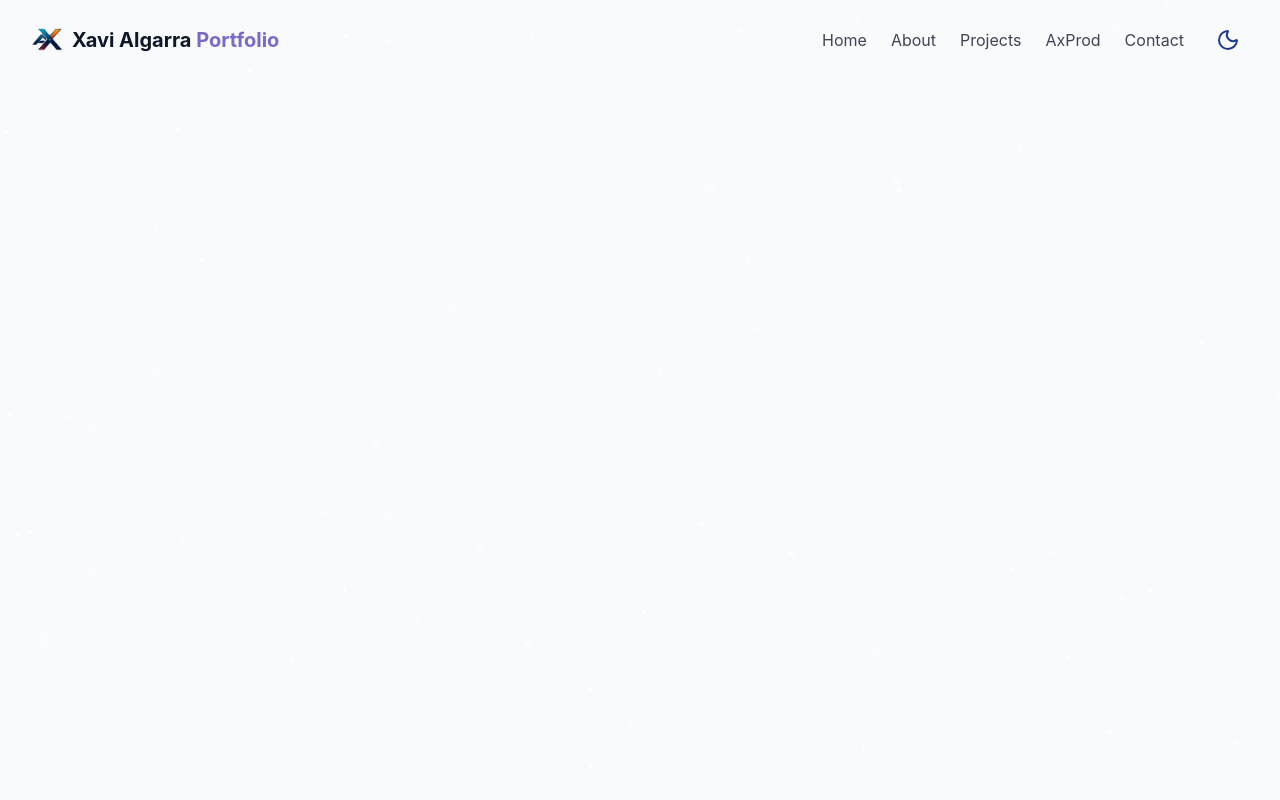
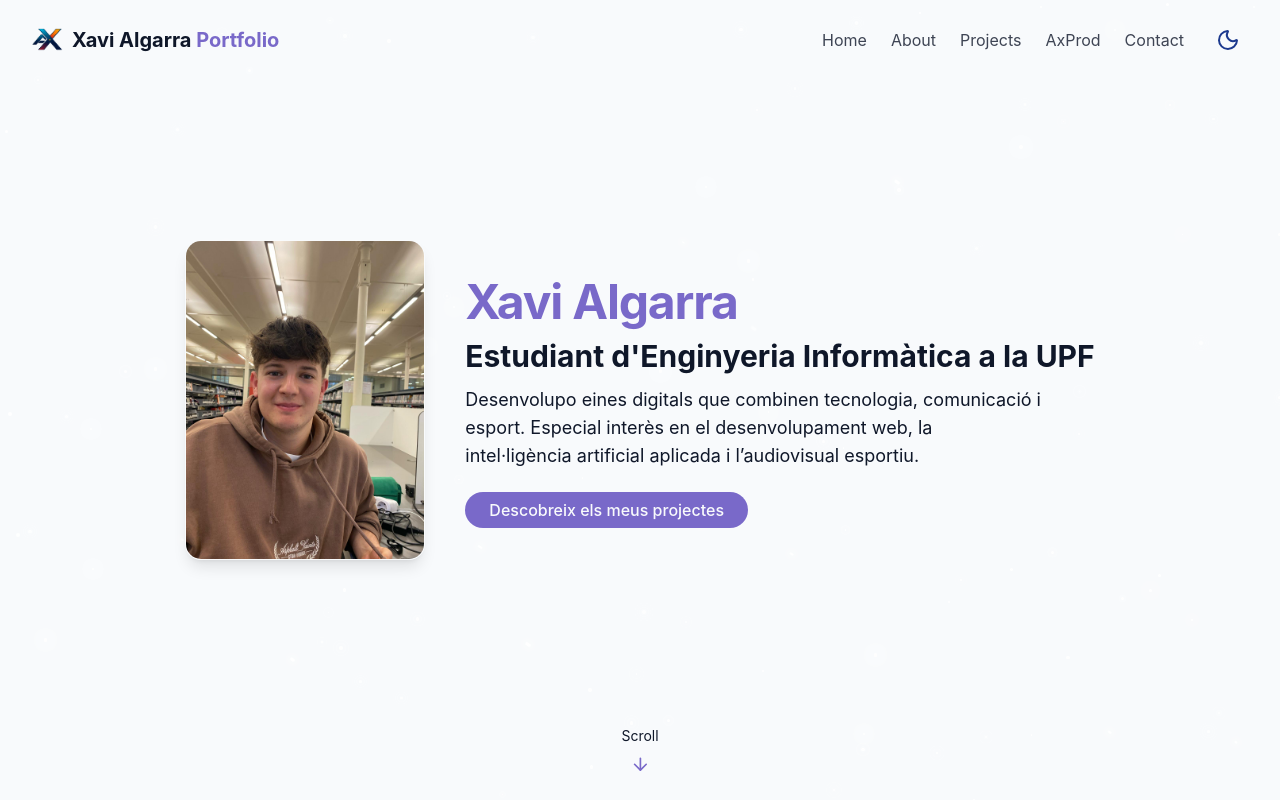
Before and after one commit to xavialgarraa/portfolio-react, a React (Vite) app: page / in a window 1280 px wide. Built offline with nearby package versions, Linux system fonts and the light colour scheme.

Commit message:
hero section

```diff
--- /dev/null
+++ b/src/components/HeroSection.jsx
@@ -0,0 +1,55 @@
+import { ArrowDown } from "lucide-react";
+import Icono from "../assets/xavi.jpg";
+
+export const HeroSection = () => {
+  return (
+    <section
+      id="hero"
+      className="relative min-h-screen flex items-center justify-center px-6 overflow-hidden"
+    >
+
+      {/* Contenido principal */}
+      <div className="z-50 relative max-w-6xl mx-auto w-full flex flex-col md:flex-row items-center justify-center gap-10 px-4 md:px-8 py-12">
+        {/* Imagen lateral rectangular */}
+        <img
+          src={Icono}
+          alt="Xavi"
+          className="w-60 h-auto rounded-2xl shadow-lg border border-white/20 object-cover animate-fade-in"
+        />
+
+        {/* Texto principal */}
+        <div className="text-center md:text-left space-y-3">
+            <h1 className="text-4xl md:text-5xl font-bold tracking-tight">
+                <span className="text-primary opacity-0 animate-fade-in-delay-1">
+                {" "}
+                Xavi Algarra
+                </span>
+            </h1>
+            <h1 className="text-3xl sm:text-3xl font-bold text-gradient animate-fade-in-delay-1">
+                Estudiant d'Enginyeria Informàtica a la UPF
+            </h1>
+
+            <p className="text-base sm:text-lg text-muted-foreground max-w-xl animate-fade-in-delay-2 text-left">
+                Desenvolupo eines digitals que combinen tecnologia, comunicació i esport.
+                Especial interès en el desenvolupament web, la intel·ligència artificial aplicada i l’audiovisual esportiu.
+            </p>
+
+            <div className="pt-4 opacity-0 animate-fade-in-delay-4">
+                <a
+                href="#projects"
+                className="cosmic-button"
+                >
+                Descobreix els meus projectes
+                </a>
+            </div>
+        </div>
+      </div>
+
+      {/* Icono scroll */}
+      <div className="absolute bottom-6 left-1/2 transform -translate-x-1/2 flex flex-col items-center z-10 animate-bounce">
+        <span className="text-sm text-muted-foreground mb-2">Scroll</span>
+        <ArrowDown className="h-5 w-5 text-primary" />
+      </div>
+    </section>
+  );
+};
--- a/src/pages/Home.jsx
+++ b/src/pages/Home.jsx
@@ -1,5 +1,6 @@
 import { Navbar } from "../components/Navbar";
 import { StarBackground } from "../components/StarBackground";
+import { HeroSection } from "../components/HeroSection";
 
 // Home.jsx
 export function Home() {
@@ -12,7 +13,9 @@ export function Home() {
     {/* Navbar */}
     <Navbar />
     {/* Main Content */}
-
+    <main>
+        <HeroSection />
+    </main>
 
     {/* Footer */}
 
```
Also changed, not shown: src/assets/xavi.jpg (added).
